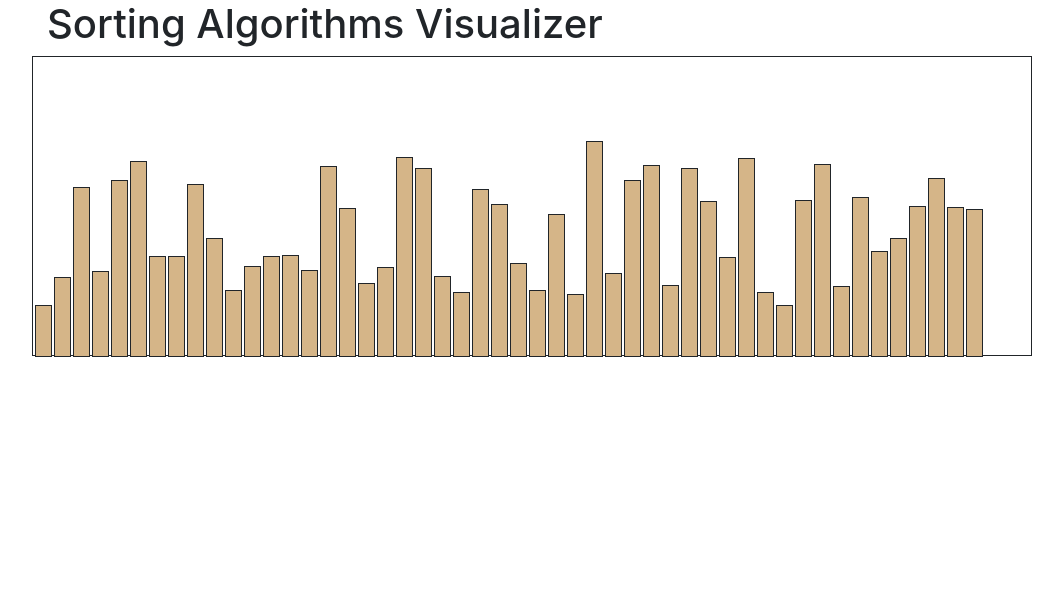
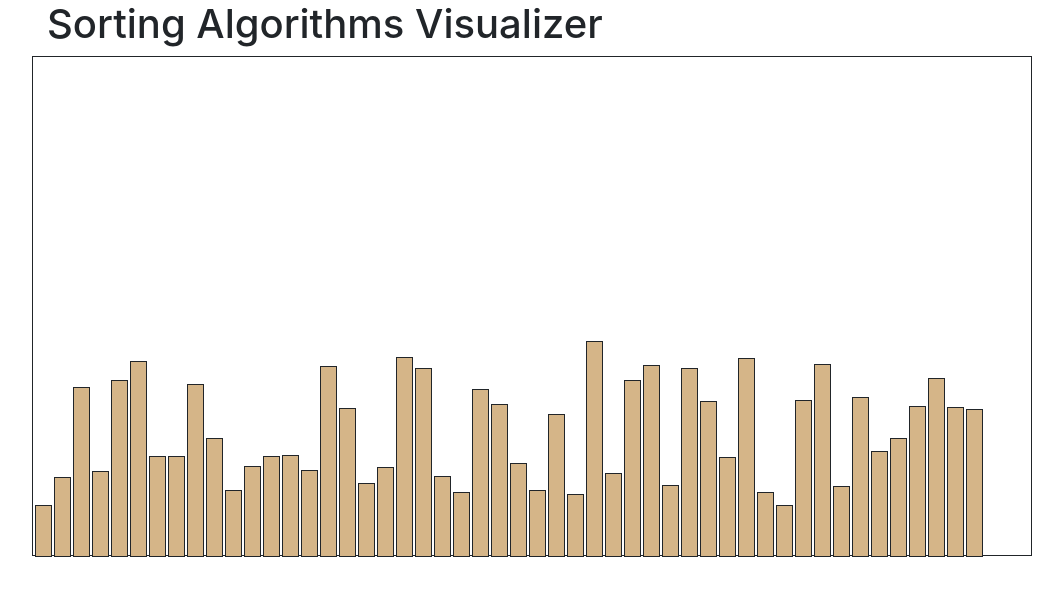
Before and after one commit to MohamedMahmoudHassan/Sorting-Algorithms-Visualizer, a React (Create React App) app: page / in a window 1280 px wide. Shown: the top 596 px of the page, without its empty margins (38-1101 px from the left). Built offline with nearby package versions, Linux system fonts and the light colour scheme.

Commit message:
Set sort algorithm as prop

```diff
--- a/src/App.js
+++ b/src/App.js
@@ -6,7 +6,7 @@ function App() {
   return (
     <div className="container">
       <h1>Sorting Algorithms Visualizer</h1>
-      <Array sortInterval={100} />
+      <Array sortInterval={50} sortAlgorithm="selectionSort" />
     </div>
   );
 }
--- a/src/components/array.jsx
+++ b/src/components/array.jsx
@@ -1,9 +1,7 @@
 import React, { Component } from "react";
 import Bar from "./bar";
 import generateRandomElements from "../Util/generateRandomElements";
-import immediateSort from "./../Util/Algorithms/immediateSort";
-import bubbleSort from "./../Util/Algorithms/bubbleSort";
-import selectionSort from "./../Util/Algorithms/selectionSort";
+import sortWithSteps from "./../Util/sortWithSteps";
 
 class Array extends Component {
   state = { elements: [], sortSteps: {}, status: {} };
@@ -17,7 +15,7 @@ class Array extends Component {
   }
 
   componentDidMount() {
-    const stepsList = selectionSort([...this.state.elements]);
+    const stepsList = sortWithSteps([...this.state.elements], this.props.sortAlgorithm);
     const sortSteps = {
       stepsList,
       currentStep: stepsList[0]
@@ -27,14 +25,10 @@ class Array extends Component {
 
   componentDidUpdate(prevProps, prevState) {
     clearInterval(this.sortInterval);
-    if (this.state.status === "unsorted" || prevState.status === "sorted")
-      return;
+    if (this.state.status === "unsorted" || prevState.status === "sorted") return;
 
     this.sortInterval = setInterval(() => {
-      this.handleStatusUpdate(
-        prevState.status,
-        prevState.sortSteps.currentStep
-      );
+      this.handleStatusUpdate(prevState.status, prevState.sortSteps.currentStep);
     }, this.props.sortInterval);
   }
 
@@ -65,10 +59,7 @@ class Array extends Component {
       ]);
 
     if (currentStatus === "sorting") {
-      [
-        elements[currentStep.el1],
-        elements[currentStep.el2]
-      ] = this.applyStepEffect(
+      [elements[currentStep.el1], elements[currentStep.el2]] = this.applyStepEffect(
         [elements[currentStep.el1], elements[currentStep.el2]],
         currentStep.type
       );
@@ -86,7 +77,7 @@ class Array extends Component {
 
   style = {
     width: 1000,
-    height: 300,
+    height: 500,
     borderWidth: 1,
     borderStyle: "solid"
   };
@@ -100,7 +91,7 @@ class Array extends Component {
     return (
       <div className="row" style={this.style} onClick={this.handleClick}>
         {this.state.elements.map(element => (
-          <Bar criticalValue={300} element={element} />
+          <Bar criticalValue={500} element={element} />
         ))}
       </div>
     );
```
